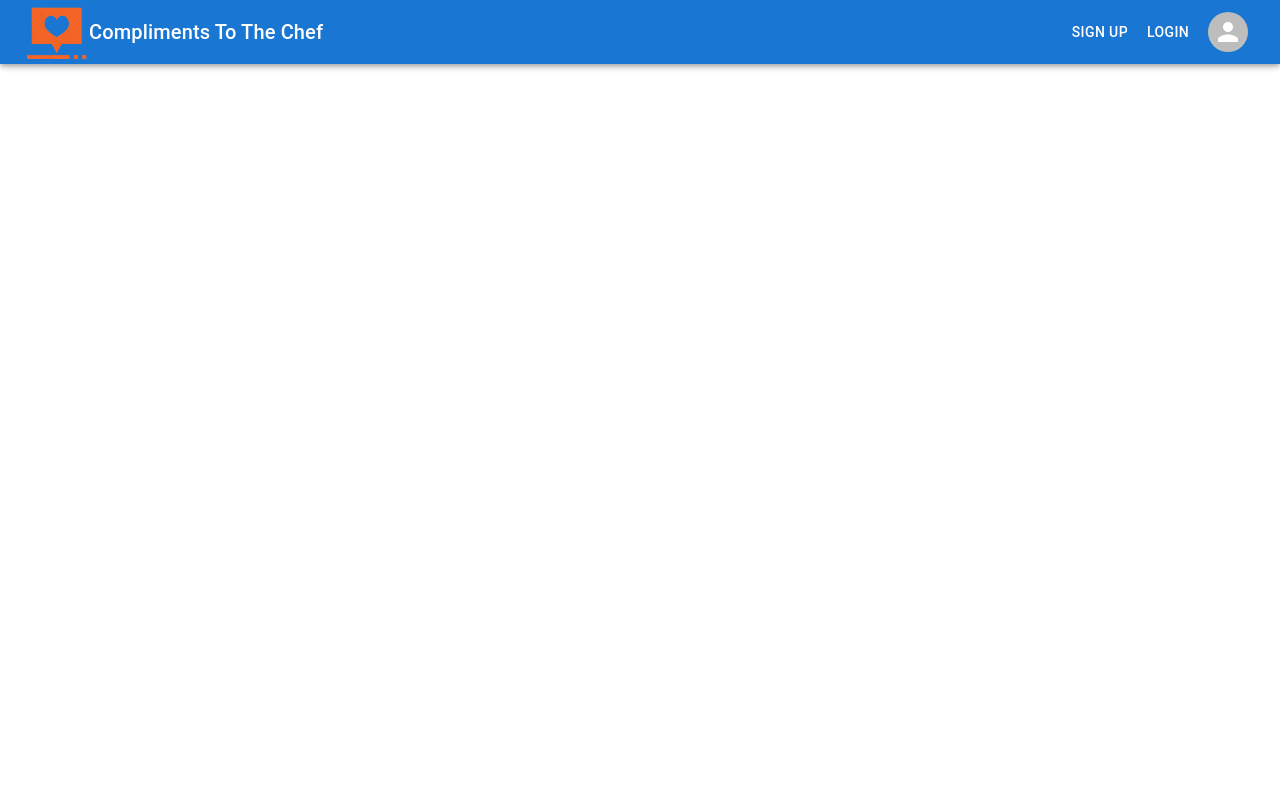
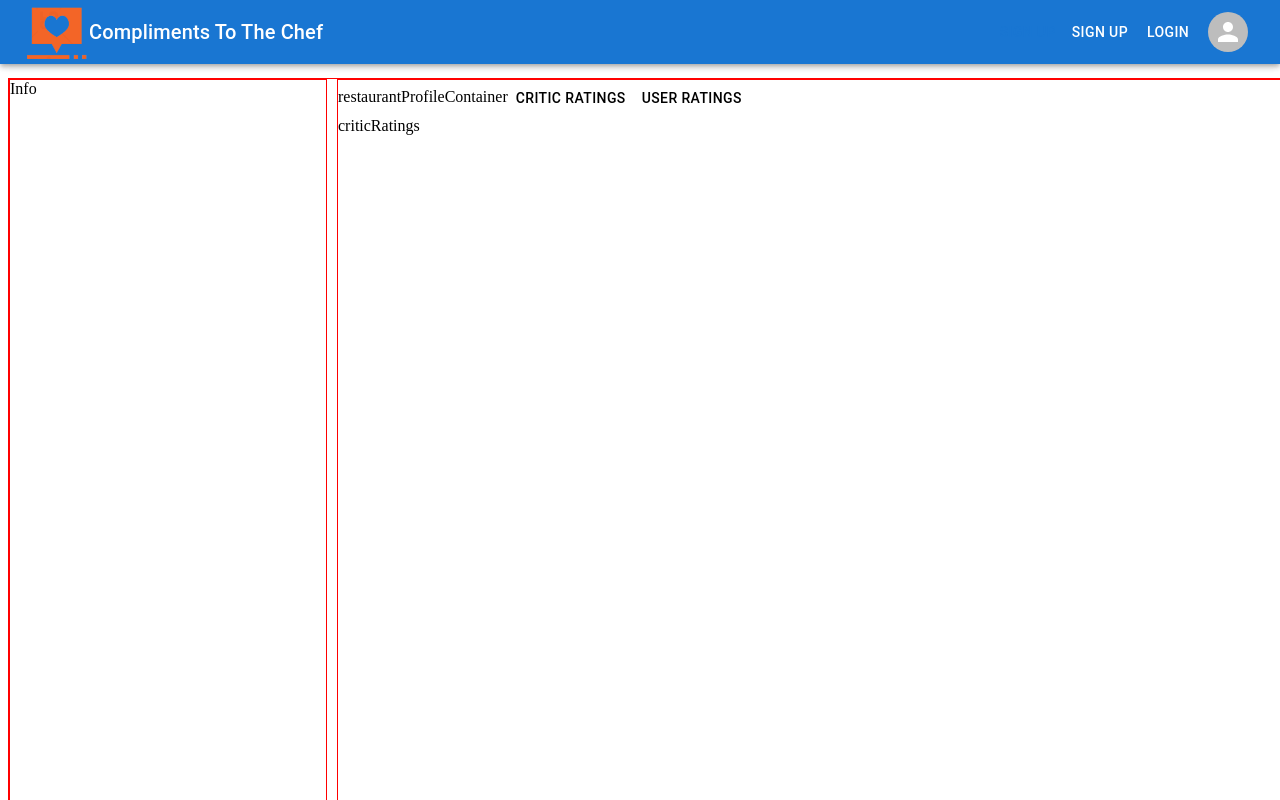
Before and after one commit to ECRI35-Star-Nosed-Mole/Compliments-to-the-Chef, a React app: page / in a window 1280 px wide. Built offline with nearby package versions, Linux system fonts and the light colour scheme.

Commit message:
Fixed overlapping sections.
Added styling to App.jsx.

Made restaurantProfileContainer show criticRatings by default;

```diff
--- a/client/App.jsx
+++ b/client/App.jsx
@@ -3,27 +3,56 @@ import React, { Component } from 'react';
 import NavBar from './components/NavBar.js';
 import RestaurantProfileContainer from './restaurantProfileContainer';
 import Info from './components/info';
-class App extends Component {
-  constructor() {
-    super();
-  }
 
-  render() {
-    return (
-      <div>
-        <nav>
-          <NavBar />
-        </nav>
-        <div>
+//using inline syle for now. Convert to class styles later
+const appStyle = {
+  height:'100%',
+  width:'100%',
+  margin:'0',
+  position:'fixed'
+
+};
+
+const navStyle ={
+  position:'relative',
+  height:'70px'
+};
+
+const contentStyle = {
+  display:'flex',
+  position: 'relative',
+  border: '1px solid red',
+  gap: '10px',
+  height: '100%'
+};
+
+const infoStyle = {
+  border: 'inherit',
+  flex: '1'
+};
+
+const reviewStyle = {
+  border: 'inherit',
+  flex:'3'
+};
+
+function App() {
+  return (
+    <div className="app" style={appStyle}>
+      <nav className="nav" style={navStyle}>
+        <NavBar />
+      </nav>
+      <div className="content" style={contentStyle}>
+        <div className="info" style={infoStyle}>
           <Info />
         </div>
-        <div>
+        <div className="review-container" style={reviewStyle}>
           <RestaurantProfileContainer />
         </div>
       </div>
+    </div>
 
-    );
-  }
+  );
 }
 
 export default App;
--- a/client/restaurantProfileContainer.js
+++ b/client/restaurantProfileContainer.js
@@ -12,14 +12,14 @@ export default function restauntProfileContainer() {
     <div>
       restaurantProfileContainer
       <BrowserRouter>
-        <Button color="inherit" component={Link} to="/criticratings">
+        <Button color="inherit" component={Link} to="/">
           Critic Ratings
         </Button>
         <Button color="inherit" component={Link} to="/userratings">
           User Ratings
         </Button>
         <Routes>
-          <Route path="/criticratings" element={<CriticRatings />} />
+          <Route path="/" element={<CriticRatings />} />
           <Route path="/userratings" element={<UserRatings />} />
         </Routes>
       </BrowserRouter>
```
